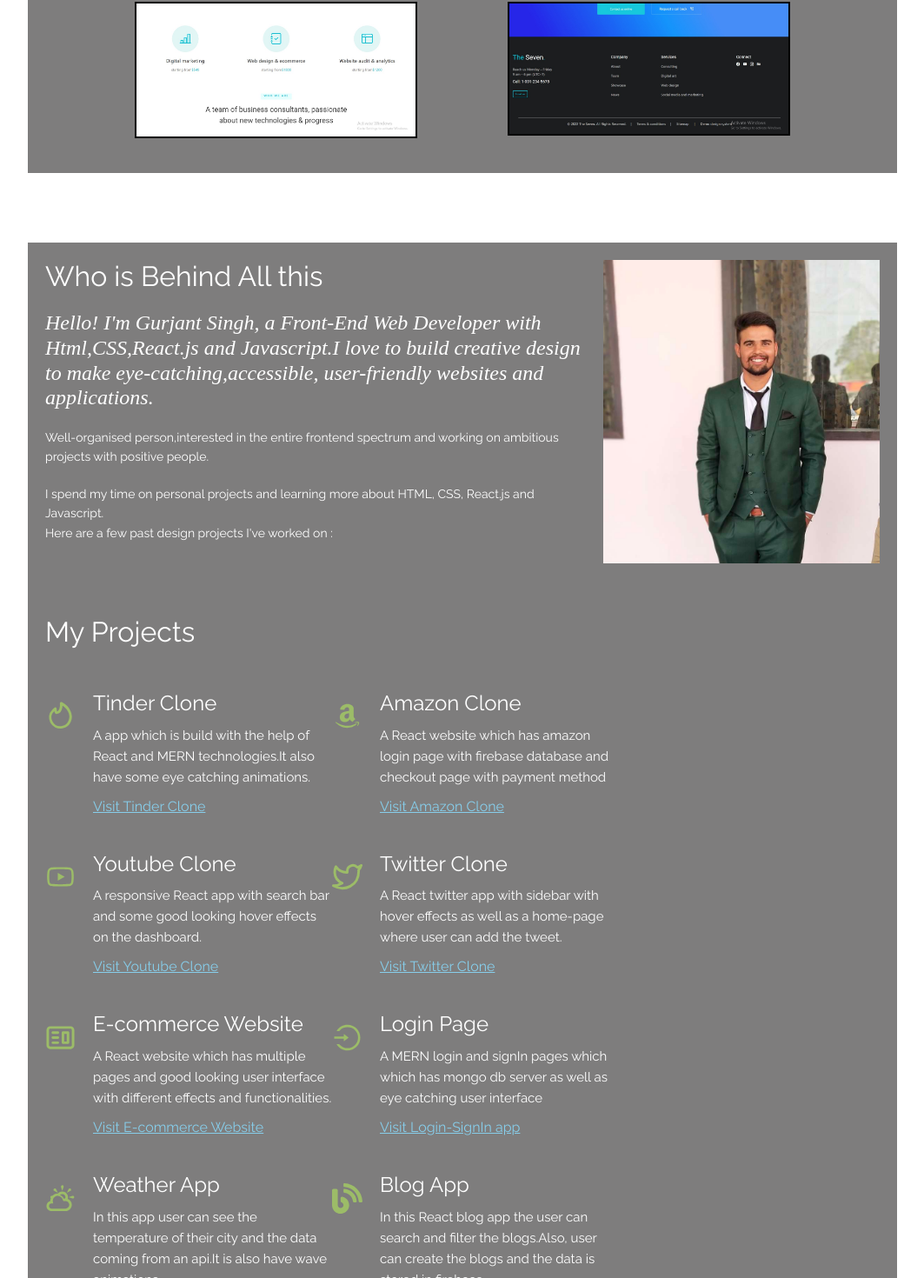
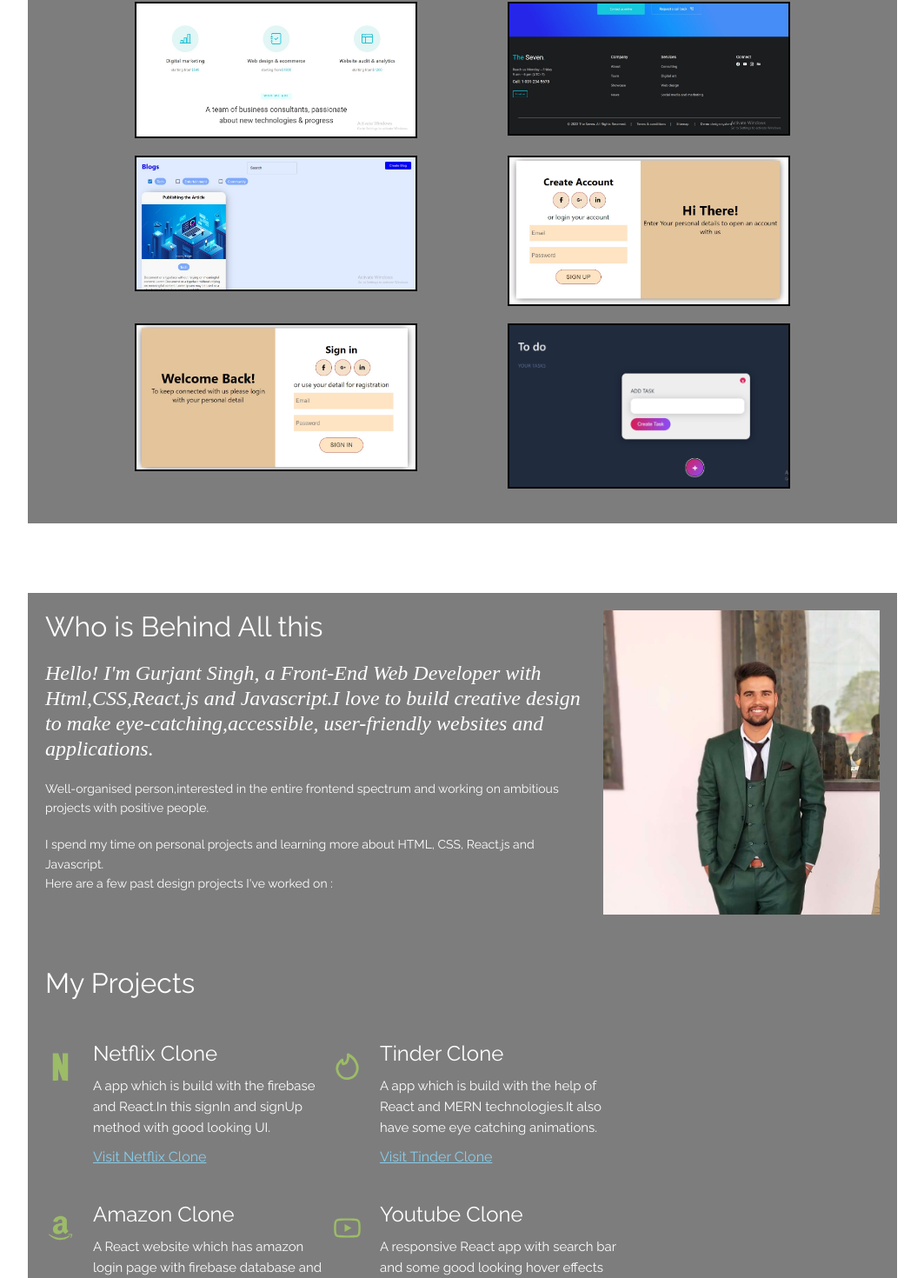
Before and after one commit to Gurjantrandahwa/Portfolio, a React (Create React App) app: page / in a window 1280 px wide. Shown: the part 1267-2737 px from the top of the page at 87% size, without its empty margins (108-1171 px from the left). Built offline with nearby package versions, Linux system fonts and the light colour scheme; the HTML template or start-up script is replaced by a standard one.

Commit message:
Portfolio implemented

```diff
--- a/src/Components/About/About.js
+++ b/src/Components/About/About.js
@@ -5,7 +5,7 @@ import {CgWebsite} from "react-icons/cg";
 import {AiOutlineAmazon, AiOutlineLogin, AiOutlineYoutube} from "react-icons/ai";
 import {FiTwitter} from "react-icons/fi";
 import {TiWeatherPartlySunny} from "react-icons/ti";
-import {RiTodoLine} from "react-icons/ri";
+import {RiNetflixFill, RiTodoLine} from "react-icons/ri";
 import {FaBlog} from "react-icons/fa";
 import img from "../../Images/img.png";
 
@@ -35,7 +35,12 @@ export default function About() {
         <div className={"projects-wrapper"}>
             <h2>My Projects</h2>
             {
-                [
+                [   {
+                    icon: <RiNetflixFill/>,
+                    header: "Netflix Clone",
+                    text: "A app which is build with the firebase and React.In this signIn and signUp method with good looking UI.",
+                    link: <a href={" https://netflix-clone-4e2cc.web.app/"}>Visit Netflix Clone</a>
+                },
 
                     {
                         icon: <TbBrandTinder/>,
--- a/src/Components/Gallery/Gallery.js
+++ b/src/Components/Gallery/Gallery.js
@@ -18,7 +18,7 @@ import img_27 from "../../Images/img_27.png";
 
 export default function Gallery() {
 
-    const [limit, setLimit] = useState(8)
+    const [limit, setLimit] = useState(12)
     const handleLoadImages = () => {
         setLimit((prevLimit) => prevLimit + 3)
     }
```
